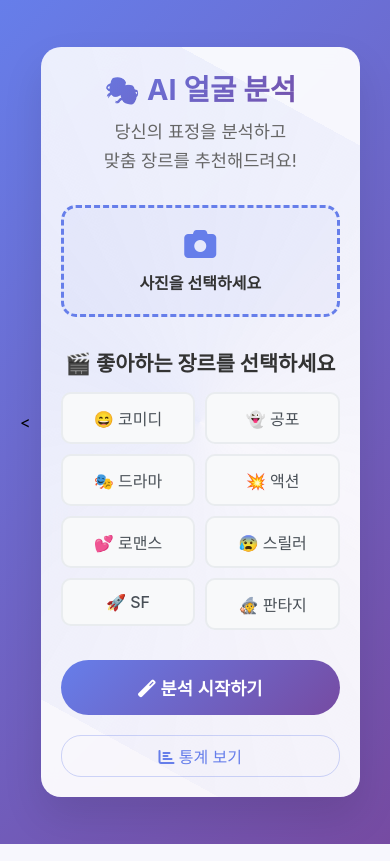
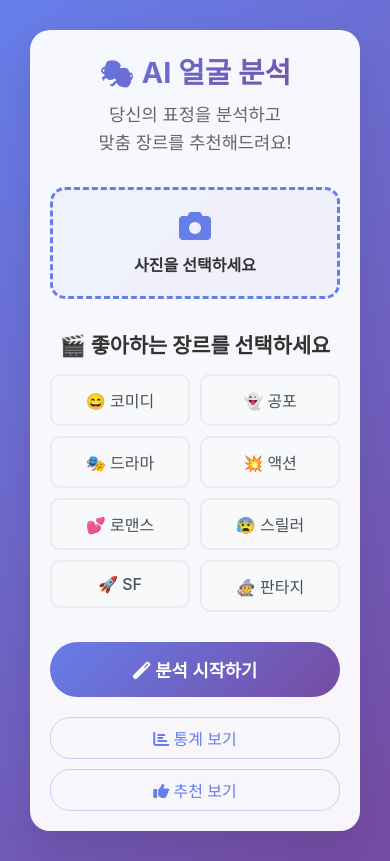
Before and after one commit to salvador2007/face-analysis-app, a Flask app: page / in a window 390 px wide. Run offline with Flask 3, Linux system fonts and the light colour scheme.

Commit message:
Auto Commit at 2025-06-09 02:27:48

```diff
--- a/templates/index.html
+++ b/templates/index.html
@@ -1,4 +1,4 @@
-<<!DOCTYPE html>
+<!DOCTYPE html>
 <html lang="ko">
 <head>
     <meta charset="UTF-8">
@@ -31,25 +31,6 @@
             max-width: 500px;
             width: 100%;
             text-align: center;
-            position: relative;
-            overflow: hidden;
-        }
-
-        .container::before {
-            content: '';
-            position: absolute;
-            top: -50%;
-            left: -50%;
-            width: 200%;
-            height: 200%;
-            background: conic-gradient(from 0deg, transparent, rgba(102, 126, 234, 0.1), transparent);
-            animation: rotate 20s linear infinite;
-            z-index: -1;
-        }
-
-        @keyframes rotate {
-            0% { transform: rotate(0deg); }
-            100% { transform: rotate(360deg); }
         }
 
         .header {
@@ -190,32 +171,16 @@
             transition: all 0.3s ease;
             width: 100%;
             margin-bottom: 20px;
-            position: relative;
-            overflow: hidden;
         }
 
-        .submit-btn:hover {
+        .submit-btn:hover:not(:disabled) {
             transform: translateY(-2px);
             box-shadow: 0 10px 25px rgba(102, 126, 234, 0.3);
         }
 
-        .submit-btn:active {
-            transform: translateY(0);
-        }
-
-        .submit-btn::before {
-            content: '';
-            position: absolute;
-            top: 0;
-            left: -100%;
-            width: 100%;
-            height: 100%;
-            background: linear-gradient(90deg, transparent, rgba(255,255,255,0.2), transparent);
-            transition: left 0.5s;
-        }
-
-        .submit-btn:hover::before {
-            left: 100%;
+        .submit-btn:disabled {
+            opacity: 0.6;
+            cursor: not-allowed;
         }
 
         .nav-links {
@@ -269,25 +234,6 @@
             border: 1px solid #c8e6c9;
         }
 
-        @media (max-width: 600px) {
-            .container {
-                padding: 20px;
-                margin: 10px;
-            }
-
-            .header h1 {
-                font-size: 1.8em;
-            }
-
-            .genre-grid {
-                grid-template-columns: repeat(2, 1fr);
-            }
-
-            .nav-links {
-                flex-direction: column;
-            }
-        }
-
         .loading {
             display: none;
             text-align: center;
@@ -307,6 +253,25 @@
         @keyframes spin {
             0% { transform: rotate(0deg); }
             100% { transform: rotate(360deg); }
+        }
+
+        @media (max-width: 600px) {
+            .container {
+                padding: 20px;
+                margin: 10px;
+            }
+
+            .header h1 {
+                font-size: 1.8em;
+            }
+
+            .genre-grid {
+                grid-template-columns: repeat(2, 1fr);
+            }
+
+            .nav-links {
+                flex-direction: column;
+            }
         }
     </style>
 </head>
@@ -338,7 +303,7 @@
                         <i class="fas fa-camera"></i>
                         <span>사진을 선택하세요</span>
                     </label>
-                    <div class="preview-container">
+                    <div class="preview-container" id="previewContainer">
                         <img id="preview" class="preview-image" alt="미리보기">
                     </div>
                 </div>
@@ -382,7 +347,7 @@
                 </div>
             </div>
 
-            <button type="submit" class="submit-btn">
+            <button type="submit" class="submit-btn" id="submitBtn">
                 <i class="fas fa-magic"></i> 분석 시작하기
             </button>
 
@@ -396,4 +361,47 @@
             <a href="/graph" class="nav-link">
                 <i class="fas fa-chart-bar"></i> 통계 보기
             </a>
-            <a href
+            <a href="/recommend" class="nav-link">
+                <i class="fas fa-thumbs-up"></i> 추천 보기
+            </a>
+        </div>
+    </div>
+
+    <script>
+        // 파일 선택 및 미리보기
+        document.getElementById('photo').addEventListener('change', function(e) {
+            const file = e.target.files[0];
+            const previewContainer = document.getElementById('previewContainer');
+            const preview = document.getElementById('preview');
+            const label = document.querySelector('.file-input-label span');
+
+            if (file) {
+                // 파일 크기 체크 (5MB)
+                if (file.size > 5 * 1024 * 1024) {
+                    alert('파일 크기가 5MB를 초과합니다.');
+                    e.target.value = '';
+                    return;
+                }
+
+                // 파일 타입 체크
+                if (!file.type.match('image.*')) {
+                    alert('이미지 파일만 선택 가능합니다.');
+                    e.target.value = '';
+                    return;
+                }
+
+                const reader = new FileReader();
+                reader.onload = function(e) {
+                    preview.src = e.target.result;
+                    previewContainer.style.display = 'block';
+                    label.textContent = '다른 사진 선택';
+                };
+                reader.readAsDataURL(file);
+            } else {
+                previewContainer.style.display = 'none';
+                label.textContent = '사진을 선택하세요';
+            }
+        });
+
+        // 폼 제출 처리
+        document.getElementById('uploadForm').addEventListener('submit', function(e) {
```
